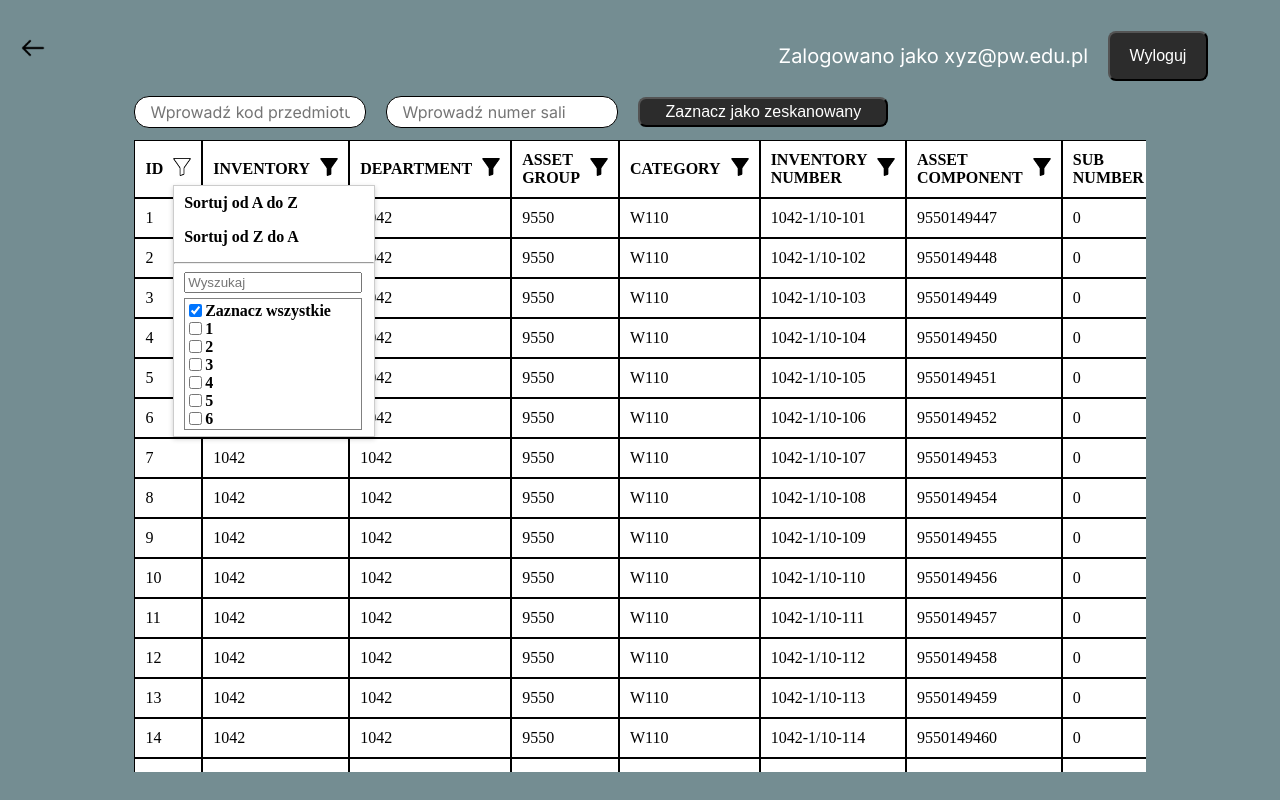
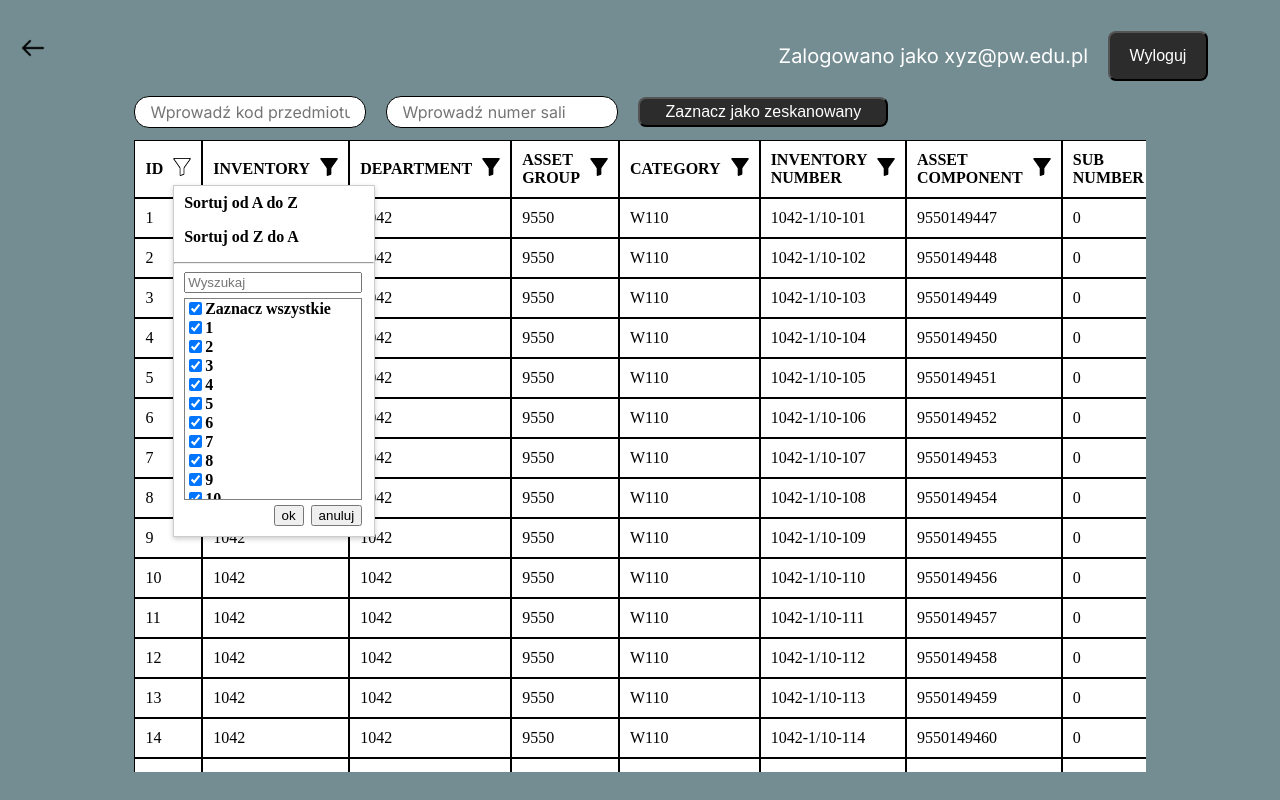
Before and after one commit to amdla/PZ-web, a React (Create React App) app: page / in a window 1280 px wide. Both pictures are taken after a click on the picture 182 px from the left and 167 px from the top of the page. Built offline with nearby package versions, Linux system fonts and the light colour scheme.

Commit message:
KAN-26 filtering backend done

```diff
--- a/src/components/FilterExclusive.css
+++ b/src/components/FilterExclusive.css
@@ -1,5 +1,4 @@
 .div-filter-exclusive{
-    margin-top: 5px;
     display: flex;
     align-items: center;
     height: 10%;
--- a/src/components/FilterExclusive.js
+++ b/src/components/FilterExclusive.js
@@ -5,7 +5,7 @@ function FilterExclusive({name, isChecked, onToggle}) {
 
   return (
     <div className='div-filter-exclusive'>
-        <input type="checkbox"  checked={isChecked} onClick={onToggle}/>
+        <input type="checkbox"  checked={isChecked} onChange={onToggle}/>
         <span>{name}</span>
     </div>
   )
--- a/src/components/FilterMenu.css
+++ b/src/components/FilterMenu.css
@@ -3,8 +3,8 @@
     top: 100%;
     right: 0;
     width: 200px;
-    height: 400px;
-    max-height: 250px;
+    height: 350px;
+    max-height: 350px;
     background: white;
     border: 1px solid #ccc;
     box-shadow: 0 2px 5px rgba(0, 0, 0, 0.2);
--- a/src/components/FilterMenu.js
+++ b/src/components/FilterMenu.js
@@ -4,7 +4,7 @@ import FilterSort from './FilterSort';
 import FilterSearch from './FilterSearch';
 
 
-function FilterMenu({ isOpen, onClose, data, columnName, checkboxes, toggleCheckbox }) {
+function FilterMenu({ isOpen, onClose, data, columnName, checkboxes, toggleCheckbox, setColumnFilters }) {
   const menuRef = useRef(null);
 
   // to z chata możliwe że do poprawy
@@ -50,7 +50,7 @@ useEffect(() => {
 
       <hr></hr>
 
-      <FilterSearch data={data} columnName={columnName} checkboxes={checkboxes} toggleCheckbox={toggleCheckbox}/>
+      <FilterSearch data={data} columnName={columnName} checkboxes={checkboxes} toggleCheckbox={toggleCheckbox} setColumnFilters={setColumnFilters} onClose={onClose}/>
 
     </div>
   );
--- a/src/components/FilterSearch.css
+++ b/src/components/FilterSearch.css
@@ -17,7 +17,7 @@
 
   .search-input-flexbox{
     width: 88%;
-    height: 130px;
+    height: 200px;
     margin-left: 5%;
     display: flex;
     justify-content: flex-start;
@@ -25,3 +25,14 @@
     border: 1px solid gray;
     overflow-y: scroll;
   }
+
+  .filter-buttons-container{
+    display: flex;
+    align-items: center;
+    justify-content: flex-end;
+    gap: 7px;
+  }
+
+  .cancel-button{
+    margin-right: 6%;
+  }
--- a/src/components/FilterSearch.js
+++ b/src/components/FilterSearch.js
@@ -2,7 +2,7 @@ import React, {useState} from 'react'
 import './FilterSearch.css'
 import FilterExclusive from './FilterExclusive'
 
-function FilterSearch({data, columnName, checkboxes, toggleCheckbox}) {
+function FilterSearch({data, columnName, checkboxes, toggleCheckbox, setColumnFilters, onClose}) {
 
   const [searchTerm, setSearchTerm] = useState('');
 
@@ -22,6 +22,21 @@ function FilterSearch({data, columnName, checkboxes, toggleCheckbox}) {
           <FilterExclusive key={item.id} name={item[columnName]} isChecked={checkboxes[item.id]} onToggle={()=>toggleCheckbox(item.id)} />
         ))}
       </div>
+      <div className='filter-buttons-container'>
+
+      <button onClick={() => {
+        // Build an array of values selected via checkboxes.
+        const selectedValues = data
+        .filter(item => checkboxes[item.id])
+        .map(item => item[columnName]);
+
+        // Set the column filter for the current column
+        setColumnFilters([{ id: columnName, value: selectedValues }]);
+        onClose(); // Optionally close the filter menu.
+        }}>ok</button>
+
+        <button className='cancel-button'>anuluj</button>
+      </div>
     </div>
   )
 }
--- a/src/components/ReactTable.css
+++ b/src/components/ReactTable.css
@@ -1,8 +1,10 @@
 .table-container {
   width: 80%;
   max-height: 79vh;
+  min-height: 79vh;
   overflow-y: scroll;
   /* border: 0.5px solid black; */
+  background-color: #fff;
 }
 
 table {
--- a/src/components/ReactTable.js
+++ b/src/components/ReactTable.js
@@ -1,5 +1,5 @@
 import React, { useState, useEffect } from "react";
-import { useReactTable, getCoreRowModel, flexRender } from "@tanstack/react-table";
+import { useReactTable, getCoreRowModel, flexRender, getFilteredRowModel } from "@tanstack/react-table";
 import filterIconFill from '../icons/filter-fill.png';
 import filterIconEmpty from '../icons/filter-empty.png';
 import "./ReactTable.css";
@@ -9,9 +9,11 @@ import useCheckboxes from '../hooks/useCheckboxes';
 const ReactTable = () => {
     const [tableData, setTableData] = useState([]);
     const [columns, setColumns] = useState([]);
+    const [columnFilters, setColumnFilters] = useState([]);
+    //checkBoxes hook
+    const [checkboxes, toggleCheckbox, setCheckBoxes] = useCheckboxes(tableData);
 
-    //checkBoxes hook
-    const [checkboxes, toggleCheckbox] = useCheckboxes(tableData);
+
 
     //filter hooks
     const [activeFilterColumn, setActiveFilterColumn] = useState(null);
@@ -36,6 +38,13 @@ const ReactTable = () => {
                         Object.keys(data[0]).map((key) => ({
                             accessorKey: key,
                             header: key.replace(/_/g, " ").toUpperCase(),
+                            filterFn: (row, columnId, filterValue) => {
+                                if (filterValue.length === 0) {
+                                    return false;
+                                }
+                                return filterValue.includes(row.getValue(columnId));
+                            },
+
                         }))
                     );
                 }
@@ -43,11 +52,24 @@ const ReactTable = () => {
             .catch((error) => console.error("Error loading JSON:", error));
     }, []);
 
+    // reinitialize the filter hook once the data is loaded
+    useEffect(()=>{
+        if(tableData.length > 0){
+            const initialState = {'selectAll' : true};
+            tableData.map((item) =>
+                initialState[item.id] = true
+            );
+            setCheckBoxes(initialState);
+        }
+    }, [tableData, setCheckBoxes]);
 
     const table = useReactTable({
         data: tableData,
         columns: columns,
         getCoreRowModel: getCoreRowModel(),
+        getFilteredRowModel: getFilteredRowModel(),
+        state: {columnFilters},
+        onColumnFiltersChange: setColumnFilters,
     });
 
     return (
@@ -71,7 +93,7 @@ const ReactTable = () => {
                             />
 
                             {activeFilterColumn === header.column.columnDef.accessorKey && (
-                                <FilterMenu isOpen={activeFilterColumn === header.column.columnDef.accessorKey} onClose={closeMenu} data={tableData} columnName={header.column.columnDef.accessorKey} checkboxes={checkboxes} toggleCheckbox={toggleCheckbox}/>
+                                <FilterMenu isOpen={activeFilterColumn === header.column.columnDef.accessorKey} onClose={closeMenu} data={tableData} columnName={header.column.columnDef.accessorKey} checkboxes={checkboxes} toggleCheckbox={toggleCheckbox} setColumnFilters={setColumnFilters}/>
                             )}
                             {console.log(header.column.columnDef.accessorKey)}
                         </div>
--- a/src/hooks/useCheckboxes.js
+++ b/src/hooks/useCheckboxes.js
@@ -2,9 +2,9 @@ import { useState } from "react";
 
 
 function useCheckboxes(data, keyProperty = 'id'){
-    const initialState = {'selectAll': true};
+    const initialState = {'selectAll': false};
     data.forEach(item => {
-        initialState[item[keyProperty]] = true;
+        initialState[item[keyProperty]] = false;
     });
 
     const [checkBoxes, setCheckBoxes] = useState(initialState);
```
Lines whose indentation alone changed are shown as unchanged.
